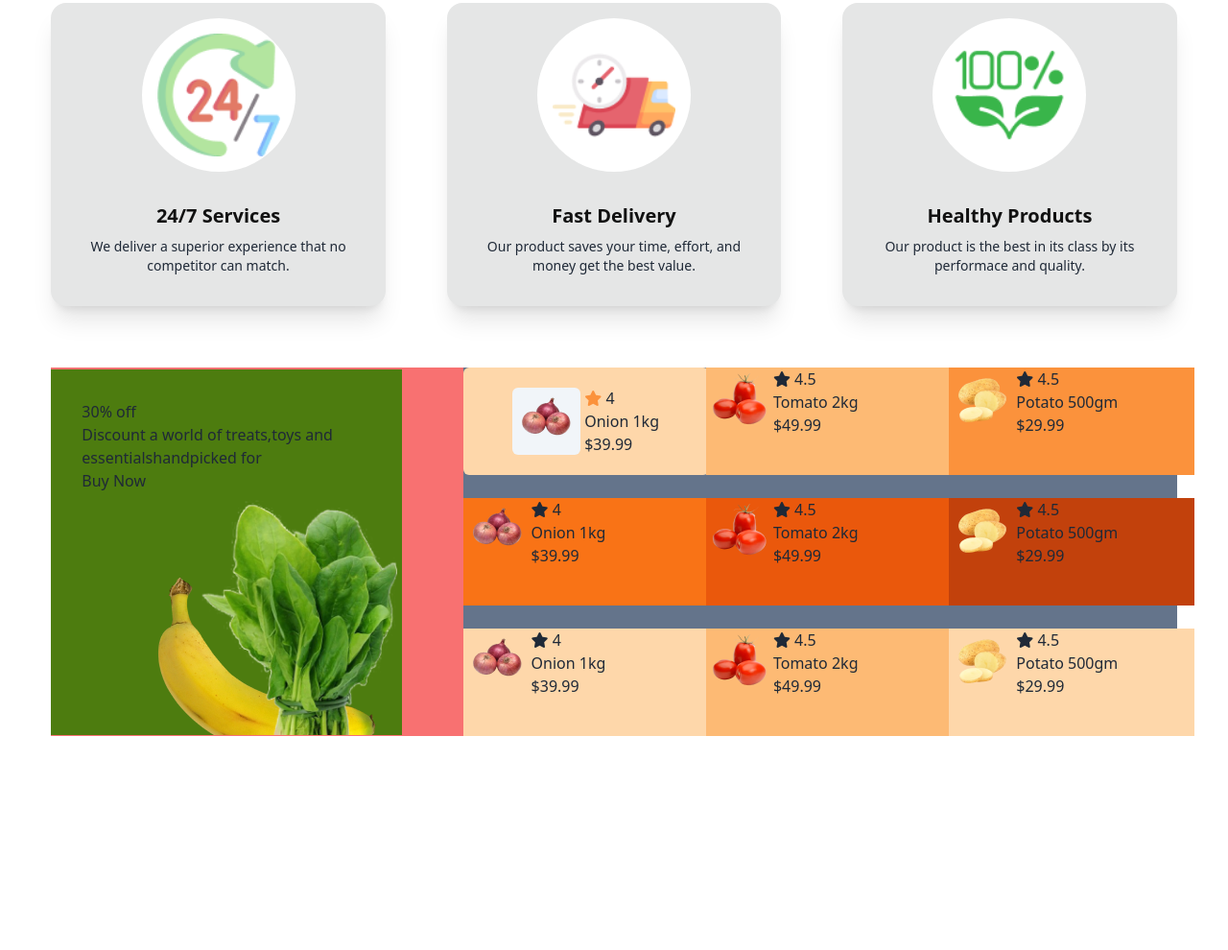
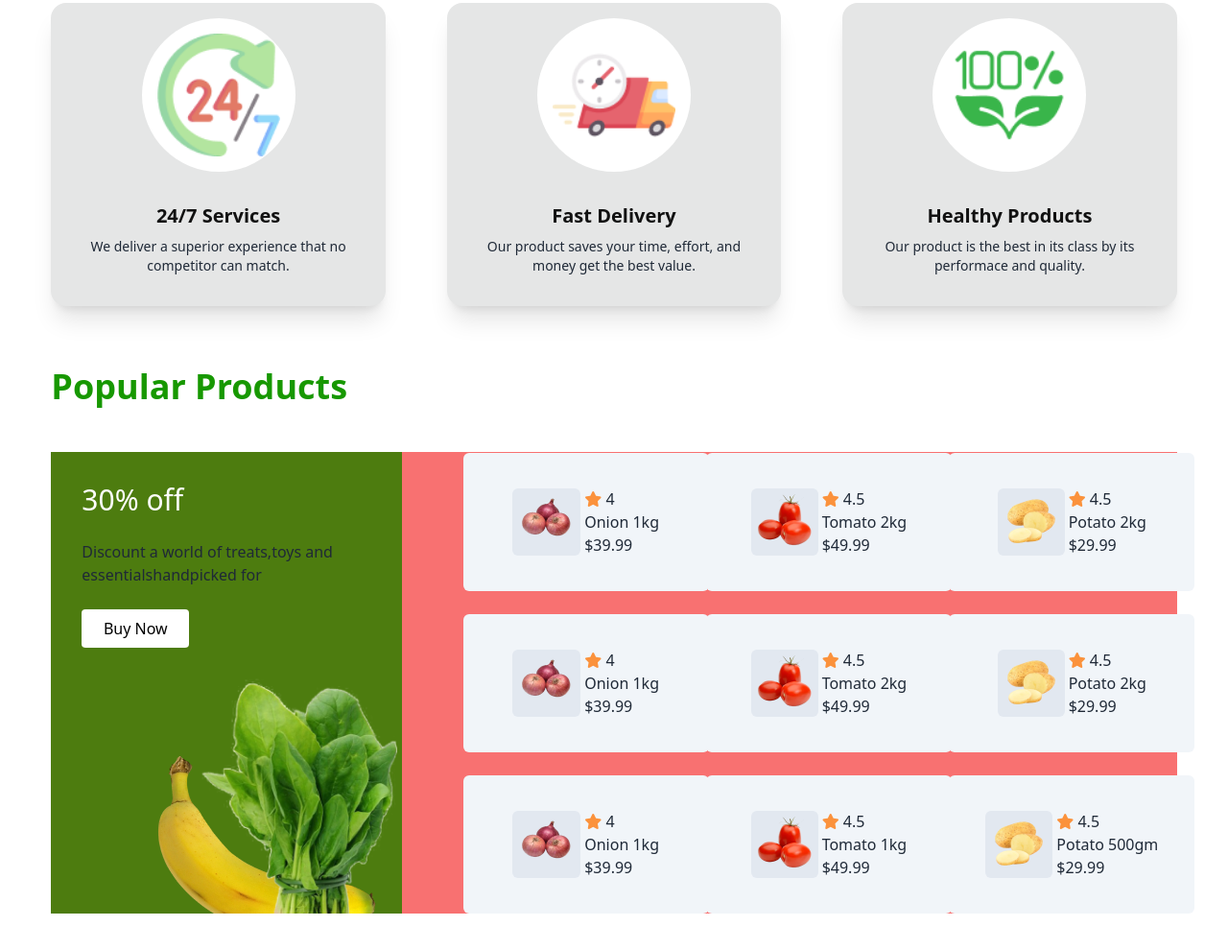
Before and after one commit to rifatjahan1/practice-3-batch-11, a plain HTML site: page index.html in a window 1280 px wide. Shown: the part 1359-2349 px from the top of the page at 96% size. Before the commit the page ends 2190 px from the top, so only its background shows below. Drawn offline with nearby package versions, Linux system fonts and the light colour scheme.

Commit message:
main 3 section  commit

```diff
--- a/index.html
+++ b/index.html
@@ -171,22 +171,25 @@
       </div>
 
     </section>
-    <section class="py-8 lg:py-16">
-      <div class="bg-red-400 flex flex-col lg:flex-row justify-between items-center gap-16">
+    <section class="pt-16 lg:py-16">
+      <div class="mb-4 lg:mb-12">
+        <p class="text-2xl lg:text-4xl font-semibold text-customGreen ">Popular Products</p>
+      </div>
+      <div class="bg-red-400 flex flex-col lg:flex-row justify-between items-center gap-4 lg:gap-16">
         <div class="w-full lg:w-96 h-auto bg-lime-700">
-            <div class="ps-8 pt-8">
-              <h1>30% off</h1>
-              <p>Discount a world of treats,toys and <br>essentialshandpicked for</p>
-              <button>Buy Now</button>
+            <div class="ps-8 pt-8 space-y-6 ">
+              <h1 class="text-3xl text-white ">30% off</h1>
+              <p class="text-base ">Discount a world of treats,toys and <br>essentialshandpicked for</p>
+              <button class="bg-white text-black p-2 rounded w-28 h-10 ">Buy Now</button>
               <div class="flex justify-end ">
                 <img src="c2-assets/vegetable-offer.png" alt="" class=" ">
               </div>
             </div>
             <div></div>
         </div>
-        <div class="grid grid-cols-2 lg:grid-cols-3 w-full lg:w-2/3 h-auto gap-1 lg:gap-x-4 lg:gap-y-6 justify-center items-center bg-slate-500">
-          <div class="flex justify-center gap-1 items-center rounded-md lg:w-64 h-28 bg-orange-200">
-            <div class="bg-slate-100 rounded-md">
+        <div class="grid grid-cols-2 lg:grid-cols-3 w-full lg:w-2/3 h-auto gap-1 lg:gap-x-4 lg:gap-y-6 justify-center items-center ">
+          <div class="flex justify-center gap-1 items-center rounded-md lg:w-64 h-36 bg-slate-100">
+            <div class="bg-slate-200 rounded-md">
               <img src="c2-assets/onion.png" alt="">
 
             </div>
@@ -194,127 +197,127 @@
               <p><i class="fa-solid fa-star text-orange-400"></i>
                 <span>4</span>
               </p>
-              <h1 class="text-sm lg:text-base">Onion 1kg</h1>
+              <h1 class="text-xs lg:text-base">Onion 1kg</h1>
               <p>$39.99</p>
             </div>
           </div>
-          <div class="flex lg:w-64 h-28 bg-orange-300">
-            <div>
+          <div class="flex justify-center gap-1 items-center rounded-md lg:w-64 h-36 bg-slate-100">
+            <div class="bg-slate-200 rounded-md">
               <img src="c2-assets/tomato.png" alt="">
 
             </div>
             <div>
               <p>
-                <i class="fa-solid fa-star"></i>
+                <i class="fa-solid fa-star text-orange-400"></i>
                 <span>4.5</span>
               </p>
-              <h1>Tomato 2kg</h1>
+              <h1 class="text-xs lg:text-base">Tomato 2kg</h1>
               <p>$49.99</p>
             </div>
           </div>
-          <div class="flex lg:w-64 h-28 bg-orange-400">
+          <div class="flex justify-center gap-1 items-center rounded-md lg:w-64 h-36 bg-slate-100">
 
-              <div>
+              <div class="bg-slate-200 rounded-md">
                 <img src="c2-assets/potato.png" alt="">
 
               </div>
               <div>
                 <p>
-                  <i class="fa-solid fa-star"></i>
+                  <i class="fa-solid fa-star text-orange-400"></i>
                   <span>4.5</span>
                 </p>
-                <h1>Potato 500gm</h1>
+                <h1 class="text-xs lg:text-base">Potato 2kg</h1>
                 <p>$29.99</p>
               </div>
 
           </div>
-          <div class="flex lg:w-64 h-28 bg-orange-500">
-            <div>
+          <div class="flex justify-center gap-1 items-center rounded-md lg:w-64 h-36 bg-slate-100">
+            <div class="bg-slate-200 rounded-md">
               <img src="c2-assets/onion.png" alt="">
 
             </div>
             <div>
               <p>
-                <i class="fa-solid fa-star"></i>
+                <i class="fa-solid fa-star text-orange-400"></i>
                 <span>4</span>
               </p>
-              <h1>Onion 1kg</h1>
+              <h1 class="text-xs lg:text-base">Onion 1kg</h1>
               <p>$39.99</p>
             </div>
           </div>
-          <div class="flex lg:w-64 h-28 bg-orange-600">
+          <div class="flex justify-center gap-1 items-center rounded-md lg:w-64 h-36 bg-slate-100">
 
-              <div>
+              <div class="bg-slate-200 rounded-md">
                 <img src="c2-assets/tomato.png" alt="">
 
               </div>
               <div>
                 <p>
-                  <i class="fa-solid fa-star"></i>
+                  <i class="fa-solid fa-star text-orange-400"></i>
                   <span>4.5</span>
                 </p>
-                <h1>Tomato 2kg</h1>
+                <h1 class="text-xs lg:text-base">Tomato 2kg</h1>
                 <p>$49.99</p>
               </div>
 
           </div>
-          <div class="flex lg:w-64 h-28 bg-orange-700">
+          <div class="flex justify-center gap-1 items-center rounded-md lg:w-64 h-36 bg-slate-100">
 
-            <div>
+            <div class="bg-slate-200 rounded-md">
               <img src="c2-assets/potato.png" alt="">
 
             </div>
             <div>
               <p>
-                <i class="fa-solid fa-star"></i>
+                <i class="fa-solid fa-star text-orange-400"></i>
                 <span>4.5</span>
               </p>
-              <h1>Potato 500gm</h1>
+              <h1 class="text-xs lg:text-base">Potato 2kg</h1>
               <p>$29.99</p>
             </div>
 
         </div>
-          <div class="flex lg:w-64 h-28 bg-orange-200">
-            <div>
+          <div class="flex justify-center gap-1 items-center rounded-md lg:w-64 h-36 bg-slate-100">
+            <div class="bg-slate-200 rounded-md">
               <img src="c2-assets/onion.png" alt="">
 
             </div>
             <div>
-              <p><i class="fa-solid fa-star"></i>
+              <p><i class="fa-solid fa-star text-orange-400"></i>
                 <span>4</span>
               </p>
-              <h1>Onion 1kg</h1>
+              <h1 class="text-xs lg:text-base">Onion 1kg</h1>
               <p>$39.99</p>
             </div>
           </div>
-          <div class="flex lg:w-64 h-28 bg-orange-300">
+          <div class="flex justify-center gap-1 items-center rounded-md lg:w-64 h-36 bg-slate-100">
 
-            <div>
+            <div class="bg-slate-200 rounded-md">
               <img src="c2-assets/tomato.png" alt="">
 
             </div>
             <div>
-              <p>
-                <i class="fa-solid fa-star"></i>
+              <p >
+                <i class="fa-solid fa-star text-orange-400"></i>
                 <span>4.5</span>
               </p>
-              <h1>Tomato 2kg</h1>
+              <h1 class="text-xs lg:text-base">Tomato 1kg</h1>
               <p>$49.99</p>
             </div>
 
         </div>
-        <div class="flex lg:w-64 h-28 bg-orange-200">
+        <div class="lg:flex justify-center gap-1 items-center rounded-md w-64 h-36 bg-slate-100 hidden ">
 
-          <div>
+          <div class="bg-slate-200 rounded-md">
             <img src="c2-assets/potato.png" alt="">
 
           </div>
           <div>
             <p>
-              <i class="fa-solid fa-star"></i>
+              <i class="fa-solid fa-star text-orange-400"></i>
               <span>4.5</span>
             </p>
-            <h1>Potato 500gm</h1>
+            <h1 class="text-sm lg:text-base">Potato 500gm</h1>
             <p>$29.99</p>
           </div>
 
```
